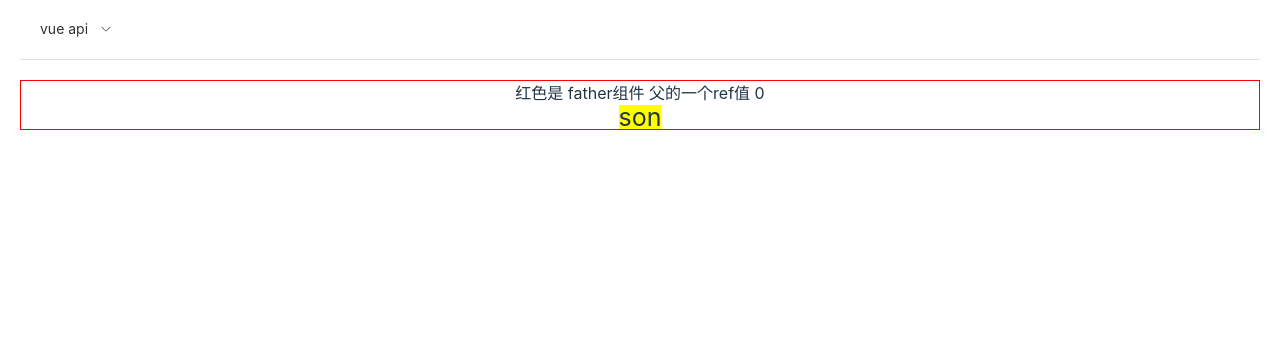
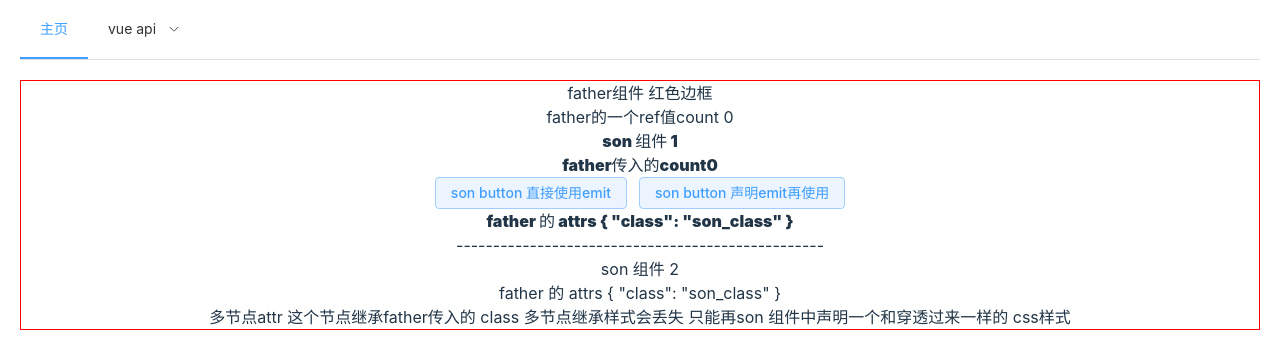
Before and after one commit to Loveyless/vite_vue_test, a Vue app: page /#/layout/father_son in a window 1280 px wide. Shown: the top 364 px of the page. Built offline with nearby package versions, Linux system fonts and the light colour scheme.

Commit message:
父子传值 事件 attrs穿透 完成

```diff
--- /dev/null
+++ b/config/build.ts
@@ -0,0 +1,4 @@
+export default {
+  // 启用/禁用 gzip 压缩大小报告。
+  reportCompressedSize:false
+} as any;
--- a/config/plugins.ts
+++ b/config/plugins.ts
@@ -19,7 +19,7 @@ import Icons from "unplugin-icons/vite";
 // 这个结合 unplugin-vue-components 使用
 import IconsResolver from "unplugin-icons/resolver";
 
-const pluginList = [
+export default [
   vue(),
   Icons({
     autoInstall: true,
@@ -86,6 +86,4 @@ const pluginList = [
       ElementPlusResolver(),
     ],
   }),
-];
-
-export { pluginList };
+] as any;
--- a/index.html
+++ b/index.html
@@ -1,5 +1,5 @@
 <!DOCTYPE html>
-<html lang="en">
+<html lang="zh">
   <head>
     <meta charset="UTF-8" />
     <link rel="icon" type="image/svg+xml" href="/vite.svg" />
--- a/src/assets/globalStyle.less
+++ b/src/assets/globalStyle.less
@@ -49,13 +49,10 @@ h1 {
 
 button {
   border-radius: 8px;
-  border: 1px solid transparent;
-  padding: 0.6em 1.2em;
+  border: 3px solid #535353;
   font-size: 1em;
-  font-weight: 500;
   font-family: inherit;
-  background-color: #1a1a1a;
-  cursor: pointer;
+  background-color: #008c8c;
   transition: border-color 0.25s;
 }
 
@@ -91,6 +88,6 @@ button:focus-visible {
   }
 
   button {
-    background-color: #f9f9f9;
+    color: black;
   }
 }
--- a/src/components/FatherSon/Father.vue
+++ b/src/components/FatherSon/Father.vue
@@ -1,10 +1,11 @@
 <template>
   <div class="father_box">
-    红色是 father组件
 
-    父的一个ref值 {{ count }}
+    <div>father组件 红色边框</div>
 
-    <Son class="son_class" />
+    <div>father的一个ref值count {{ count }}</div>
+
+    <Son class="son_class" @count-add="countAdd" :count="count" />
 
   </div>
 </template>
@@ -13,9 +14,14 @@
 
 const count = ref<number>(0)
 
+const countAdd = (num: number) => {
+  count.value += num
+}
+
 </script>
 
 <style lang='less' scoped>
+// 父元素的盒子css
 .father_box {
   border: 1px solid red;
   display: flex;
@@ -23,7 +29,7 @@ const count = ref<number>(0)
   place-items: center;
 }
 
-
+// 传给子元素的css
 .son_class {
   background-color: yellow;
 }
--- a/src/components/FatherSon/Son.vue
+++ b/src/components/FatherSon/Son.vue
@@ -1,16 +1,56 @@
 <template>
+
   <div class="son_box">
-    son
+
+    son 组件 1
+
+    <div>father传入的count{{ props.count }}</div>
+
+    <el-button type="primary" @click="$emit('countAdd', 10)" plain>son button 直接使用emit</el-button>
+
+    <el-button type="primary" @click="fatherCountAdd" plain>son button 声明emit再使用</el-button>
+
+    <div>father 的 attrs {{ $attrs }}</div>
+
   </div>
+  --------------------------------------------------
+  <div v-bind="$attrs">
+
+    son 组件 2
+
+    <div>father 的 attrs {{ $attrs }}</div>
+
+    多节点attr 这个节点继承father传入的 class
+    多节点继承样式会丢失 只能再son 组件中声明一个和穿透过来一样的 css样式
+
+  </div>
+
 </template>
 
 <script lang='ts' setup>
 
+//ts类型标注props
+const props = defineProps<{
+  count: number
+}>()
 
+
+// 普通声明emit
+// const emit = defineEmits(["countAdd"])
+
+// ts声明
+const emit = defineEmits<{
+  (e: 'countAdd', num: number): void
+  // (e: 'countAdd', num: number): void  不需要逗号 直接写
+}>()
+
+const fatherCountAdd = () => {
+  emit("countAdd", 5)
+}
 </script>
 
 <style lang='less' scoped>
 .son_box {
-  font-size: 25px;
+  font-weight: 900;
 }
 </style>
--- a/src/layout/Header.vue
+++ b/src/layout/Header.vue
@@ -1,9 +1,13 @@
 <template>
   <el-menu default-active="/layout/home" mode="horizontal" router>
+
+    <el-menu-item index="/layout/home">主页</el-menu-item>
+
     <el-sub-menu index="">
       <template #title>vue api</template>
       <el-menu-item index="/layout/father_son">父子之间</el-menu-item>
     </el-sub-menu>
+
   </el-menu>
 </template>
 
@@ -12,5 +16,4 @@
 </script>
 
 <style lang='less' scoped>
-
 </style>
--- a/tsconfig.node.json
+++ b/tsconfig.node.json
@@ -5,5 +5,5 @@
     "moduleResolution": "Node",
     "allowSyntheticDefaultImports": true
   },
-  "include": ["vite.config.ts"]
+  "include": ["vite.config.ts", "config/*.ts"]
 }
--- a/vite.config.ts
+++ b/vite.config.ts
@@ -2,16 +2,25 @@ import { defineConfig } from "vite";
 
 import { fileURLToPath, URL } from "url";
 
-import { pluginList } from "./config/plugins";
+//如果这样引入 需要在tsconfig.node.json 里配置"include": ["config/*.ts"]
+import build from "./config/build";
+import plugins from "./config/plugins";
+
 // https://vitejs.dev/config/
 export default defineConfig({
-  plugins: pluginList,
+  base: "/",
+  publicDir: "public",
+  // 设为 false 可以避免 Vite 清屏而错过在终端中打印某些关键信息
+  clearScreen: false,
+  // 以 envPrefix 开头的环境变量会通过 import.meta.env 暴露在你的客户端源码中。 envPrefix 不应被设置为空字符串 ''
+  envPrefix: "VITE_",
   resolve: {
     alias: {
       //    转为字符串      生成新的连接    后续连接         当前连接
       //https://developer.mozilla.org/zh-CN/docs/Web/API/URL/URL
       "@": fileURLToPath(new URL("./src", import.meta.url)),
       "@c": fileURLToPath(new URL("./src/components", import.meta.url)),
+      "@h": fileURLToPath(new URL("./src/hooks", import.meta.url)),
     },
 
     //另一种写法
@@ -20,4 +29,6 @@ export default defineConfig({
     //   { find: "@c/", replacement: fileURLToPath(new URL("./src/components", import.meta.url)) }
     // ]
   },
+  build,
+  plugins,
 });
```
Also changed, not shown: components.d.ts (+1 -6 lines), tsconfig.json (+6 -5 lines), 1 other file (tests, documents, lock files or other folders).
